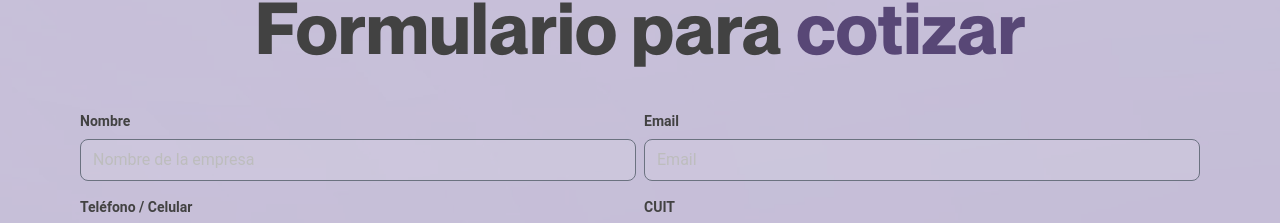
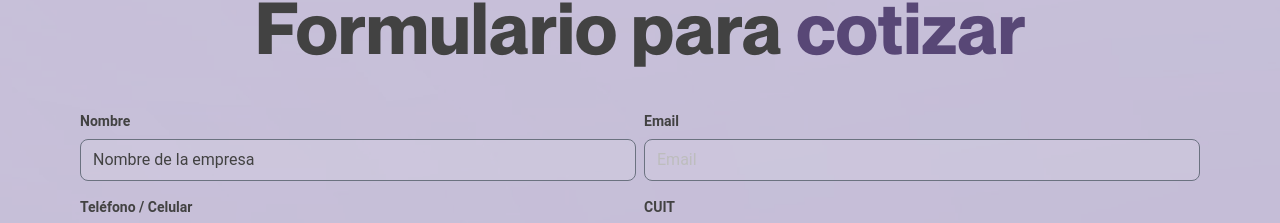
Before and after one commit to EnPalabras/empresas-landing, a React (Vite) app: page / in a window 1280 px wide. Shown: the part 5194-5417 px from the top of the page. Built offline with nearby package versions, Linux system fonts and the light colour scheme.

Commit message:
placeholder

```diff
--- a/index.html
+++ b/index.html
@@ -14,9 +14,7 @@
     />
     <meta
       name="description"
-      content="
-        Comprá productos de En Palabras por internet. Tenemos juegos, colección emocional y más. Hacé tu pedido y pagalo online.
-      "
+      content="Comprá productos de En Palabras por internet. Tenemos juegos, colección emocional y más. Hacé tu pedido y pagalo online."
     />
     <meta name="author" content="En Palabras" />
     <meta property="og:type" content="website" />
--- a/src/components/Form.tsx
+++ b/src/components/Form.tsx
@@ -116,7 +116,10 @@ export default function Form() {
                 name="name"
                 type="text"
                 placeholder="Nombre de la empresa"
-                className="w-full mb-2 bg-gray-50 bg-opacity-[10%] rounded-lg focus:ring-2 focus:ring-[#584776] focus:border-transparent"
+                className="w-full mb-2 bg-gray-50 bg-opacity-[10%] rounded-lg
+                focus:ring-2 focus:ring-[#584776] focus:border-transparent
+                placeholder-gray-800
+                "
               />
             </div>
             <div className="flex flex-col gap-2 w-full">
```
